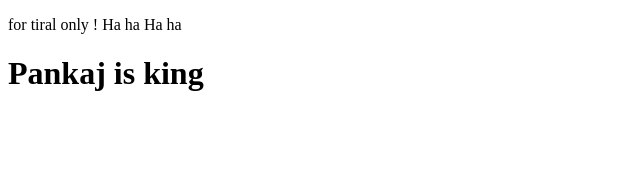
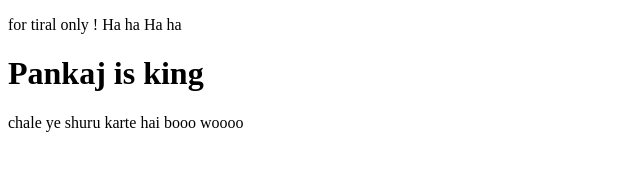
Before and after one commit to B8PANKAJ/Packer, a plain HTML site: page index.html in a window 1280 px wide. Shown: the whole page, without its empty margins (0-640 px from the left). Drawn offline with Linux system fonts and the light colour scheme.

Commit message:
Update index.html
kuch hi badala hai

```diff
--- a/index.html
+++ b/index.html
@@ -11,6 +11,7 @@
 <body>
     <p>for tiral only ! Ha ha Ha ha</p>
     <h1>Pankaj is king</h1>
+    <p> chale ye shuru karte hai booo woooo</p>
 </body>
 
 </html>
```
